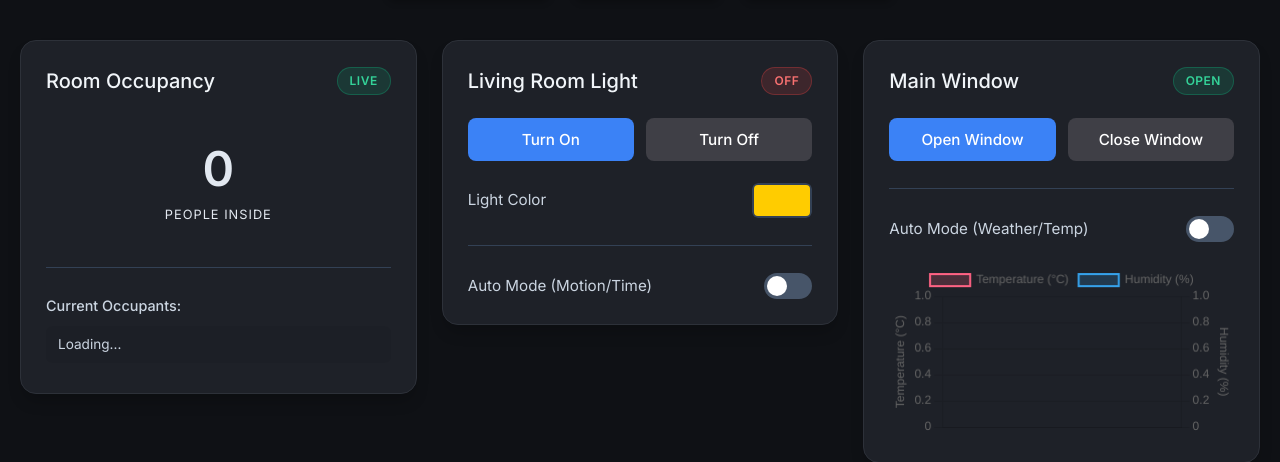
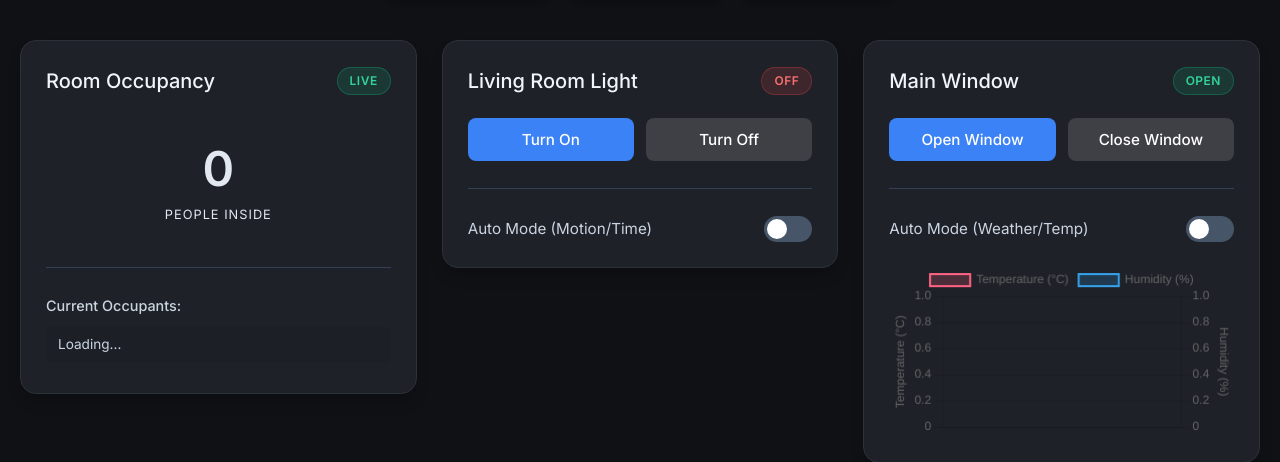
Before and after one commit to TilenoLogy/IOT_SmartHome, a Flask app: page / in a window 1280 px wide. Shown: the part 218-680 px from the top of the page. Run offline with Flask 3, Linux system fonts and the light colour scheme.

Commit message:
removed unused light color controls

```diff
--- a/software/src/vision_tracker.py
+++ b/software/src/vision_tracker.py
@@ -38,7 +38,7 @@
 
         # Robust crossing and occupancy settings
         self.line_deadzone_px = 14
-        self.track_event_cooldown_sec = 1.0
+        self.track_event_cooldown_sec = 0.5
 
         # Performance tuning
         self.show_debug_window = True
--- a/software/static/main.js
+++ b/software/static/main.js
@@ -2,7 +2,6 @@
 const lightAutoMode = document.getElementById('lightAutoMode');
 const lightOnBtn = document.getElementById('lightOnBtn');
 const lightOffBtn = document.getElementById('lightOffBtn');
-const lightColor = document.getElementById('lightColor');
 const lightBadge = document.getElementById('lightBadge');
 
 // Window Controls
@@ -21,7 +20,6 @@
     const isAuto = this.checked;
     lightOnBtn.disabled = isAuto;
     lightOffBtn.disabled = isAuto;
-    lightColor.disabled = isAuto;
 });
 
 // Setup shared function to update UI from API data
--- a/software/static/styles.css
+++ b/software/static/styles.css
@@ -161,27 +161,6 @@
     transform: translateY(-1px);
 }
 
-/* Color Picker */
-.color-label {
-    flex: 1;
-    font-size: 0.95rem;
-    color: #cbd5e1;
-    text-align: left;
-}
-
-.color-picker {
-    -webkit-appearance: none;
-    border: none;
-    width: 60px;
-    height: 35px;
-    border-radius: 6px;
-    cursor: pointer;
-    background: transparent;
-}
-
-.color-picker::-webkit-color-swatch-wrapper { padding: 0; }
-.color-picker::-webkit-color-swatch { border: 2px solid #334155; border-radius: 6px; }
-
 .divider {
     height: 1px;
     background: #334155;
--- a/software/templates/index.html
+++ b/software/templates/index.html
@@ -78,11 +78,6 @@
                     <button class="btn btn-secondary" id="lightOffBtn">Turn Off</button>
                 </div>
 
-                <div class="control-row">
-                    <label for="lightColor" class="color-label">Light Color</label>
-                    <input type="color" id="lightColor" value="#ffcc00" class="color-picker">
-                </div>
-
                 <div class="divider"></div>
 
                 <div class="toggle-row">
```
Also changed, not shown: 1 other file.
